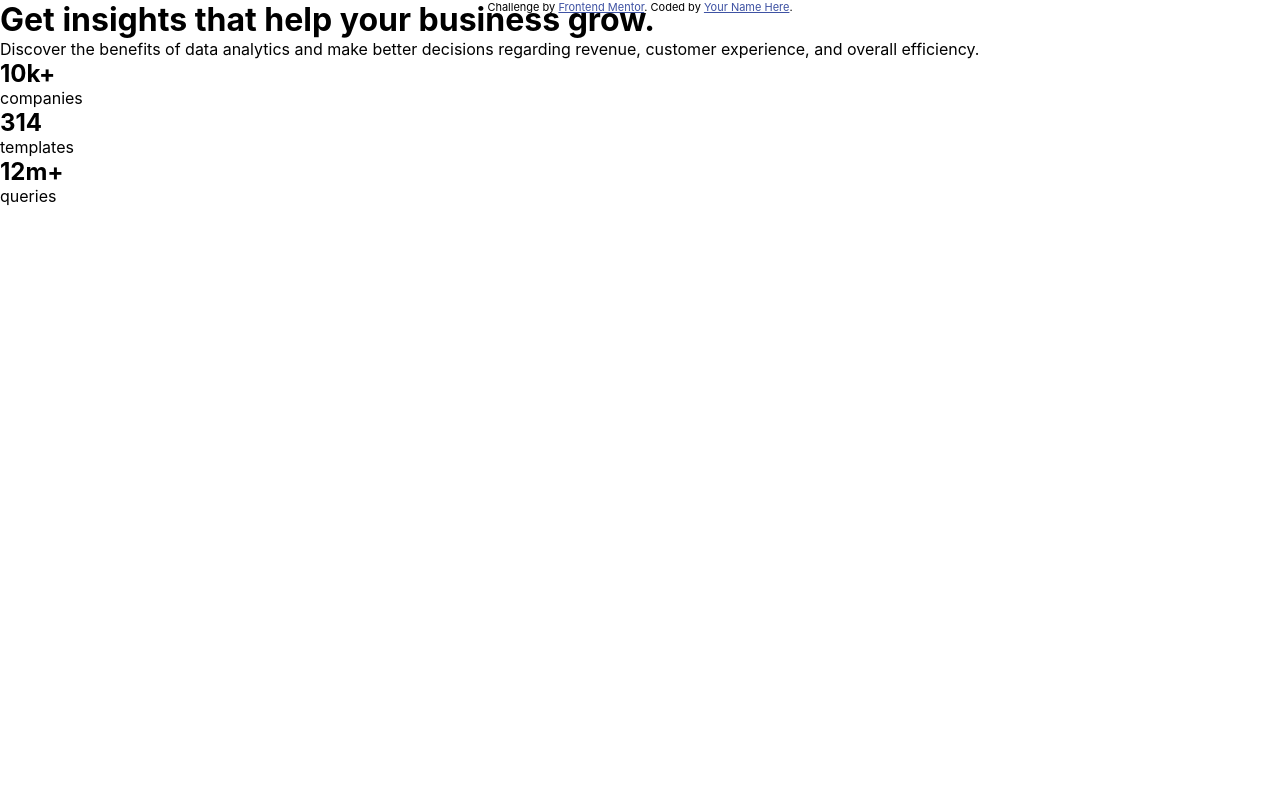
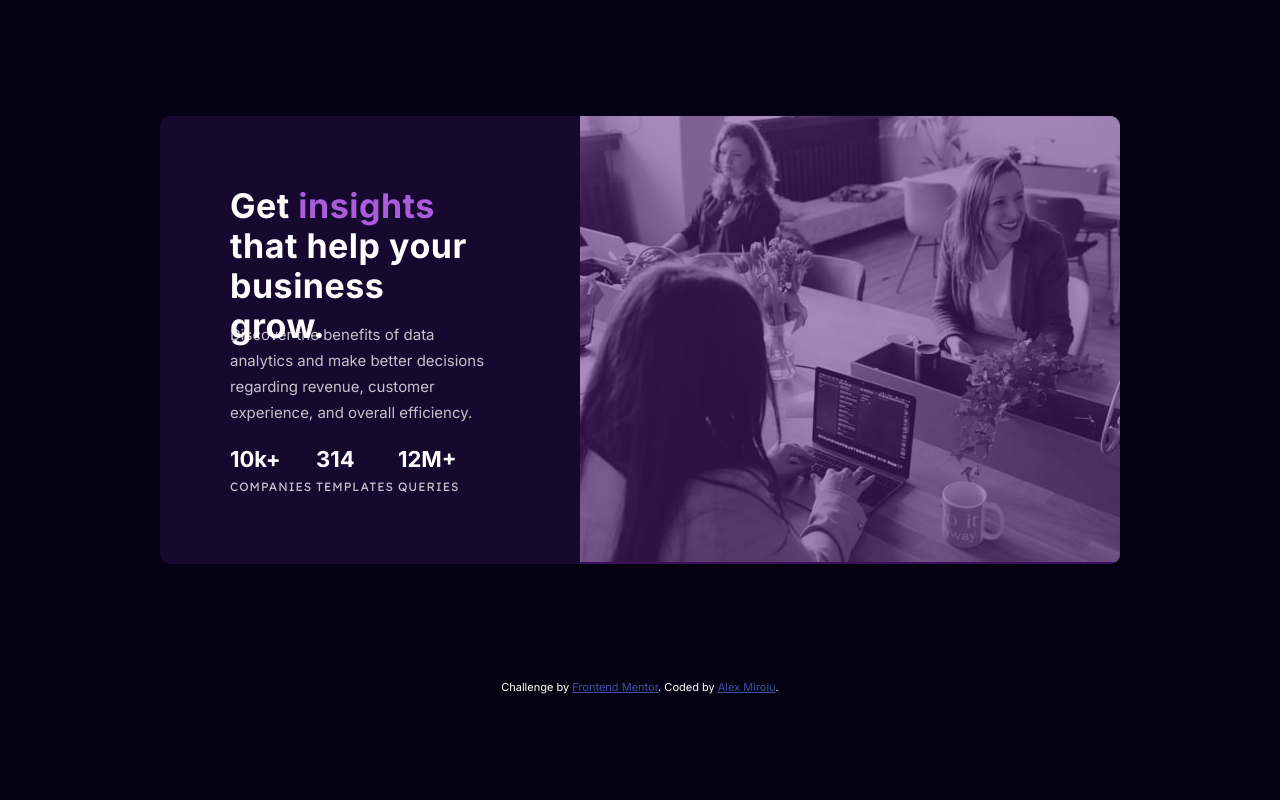
Before and after one commit to alexmru/JS-Stuff, a PHP site: page / in a window 1280 px wide. Run offline with PHP 8.4, Linux system fonts and the light colour scheme.

Commit message:
primul proiect pe Front End Mentor

```diff
--- a/FM_StatsBox/css/styles.css
+++ b/FM_StatsBox/css/styles.css
@@ -1,22 +1,108 @@
 * {
     margin: 0;
     padding: 0;
+
+}
+
+html {
+    font-size: 62.5%;
     box-sizing: border-box;
+
 }
 
 body {
-    font-family: -apple-system, BlinkMacSystemFont, 'Segoe UI', Roboto, Oxygen, Ubuntu, Cantarell, 'Open Sans', 'Helvetica Neue', sans-serif;
+    font-family: 'Inter', sans-serif;
+    width: 100vw;
+    height: 100vh;
+    display: flex;
+    flex-direction: column;
+    justify-content: space-evenly;
+    align-items: center;
+    background-color: hsl(251, 89%, 4%);
+}
+
+.container {
+    display: flex;
+    background-color: hsl(263, 72%, 11%);
+    margin: 1rem 20rem;
+    border-radius: 10px;
+    overflow: hidden;
+    color: white;
+    width: 75%;
+}
+
+.info {
+    display: flex;
+    padding: 7rem 9.5rem 7rem 7rem;
+    flex-direction: column;
+    justify-content: space-between;
+}
+
+.info__title {
+
+    font-size: 3.4rem;
+    letter-spacing: 0.05rem;
+    line-height: 4rem;
 
 }
 
-.container {
-    width: 80%;
-    position: absolute
+span {
+    color: hsl(277, 64%, 61%);
+}
+
+.info__text {
+    color: hsla(0, 0%, 100%, 0.75);
+    font-size: 1.5rem;
+    font-weight: 400;
+    line-height: 2.6rem;
+    margin-top: -4.5rem;
+}
+
+.info__stats {
+    display: flex;
+    justify-content: space-between;
+    width: 90%;
+}
+
+.info__stats-number {
+    font-size: 2.2rem;
+    text-transform: uppercase;
+    margin-bottom: .7rem;
+}
+
+.lc {
+    text-transform: lowercase;
+}
+
+.info__stats-desc {
+    font-family: 'Lexend Deca', sans-serif;
+    font-size: 1.2rem;
+    text-transform: uppercase;
+    letter-spacing: .1rem;
+    font-weight: 100;
+    color: hsla(0, 0%, 100%, 0.75);
+
+}
+
+
+.img-box {
+    position: relative;
+}
+
+.img-box::after {
+    content: "";
+    display: block;
+    width: 100%;
+    height: 100%;
+    background-color: hsl(277, 64%, 32%);
+    position: absolute;
+    top: 0;
+    left: 0%;
+    opacity: .5;
 }
 
 
 
-
 .attribution {
-
+    color: white;
 }
--- a/FM_StatsBox/index.html
+++ b/FM_StatsBox/index.html
@@ -5,7 +5,9 @@
   <meta name="viewport" content="width=device-width, initial-scale=1.0"> <!-- displays site properly based on user's device -->
 
   <link rel="icon" type="image/png" sizes="32x32" href="./images/favicon-32x32.png">
-
+  <link rel="preconnect" href="https://fonts.googleapis.com">
+  <link rel="preconnect" href="https://fonts.gstatic.com" crossorigin>
+  <link href="https://fonts.googleapis.com/css2?family=Inter:wght@400;700&family=Lexend+Deca&display=swap" rel="stylesheet">
   <title>Frontend Mentor | Stats preview card component</title>
   <link rel="stylesheet" href="css/styles.css">
 
@@ -23,7 +25,7 @@
         experience, and overall efficiency.</p>
       <div class="info__stats">
         <div class="info__stats-companies">
-          <h2 class="info__stats-number">10k+</h2>
+          <h2 class="info__stats-number lc">10k+</h2>
           <p class="info__stats-desc">companies</p>
         </div>
         <div class="info__stats-templates">
@@ -36,12 +38,14 @@
         </div>
       </div>
     </div>
-    <img src="" alt="" class="main-img">
+    <div class="img-box">
+      <img src="images/image-header-desktop.jpg" alt="header image" class="main-img">
+    </div>
   </div>
 
   <div class="attribution">
     Challenge by <a href="https://www.frontendmentor.io?ref=challenge" target="_blank">Frontend Mentor</a>.
-    Coded by <a href="#">Your Name Here</a>.
+    Coded by <a href="#">Alex Miroiu</a>.
   </div>
 </body>
 </html>
```
